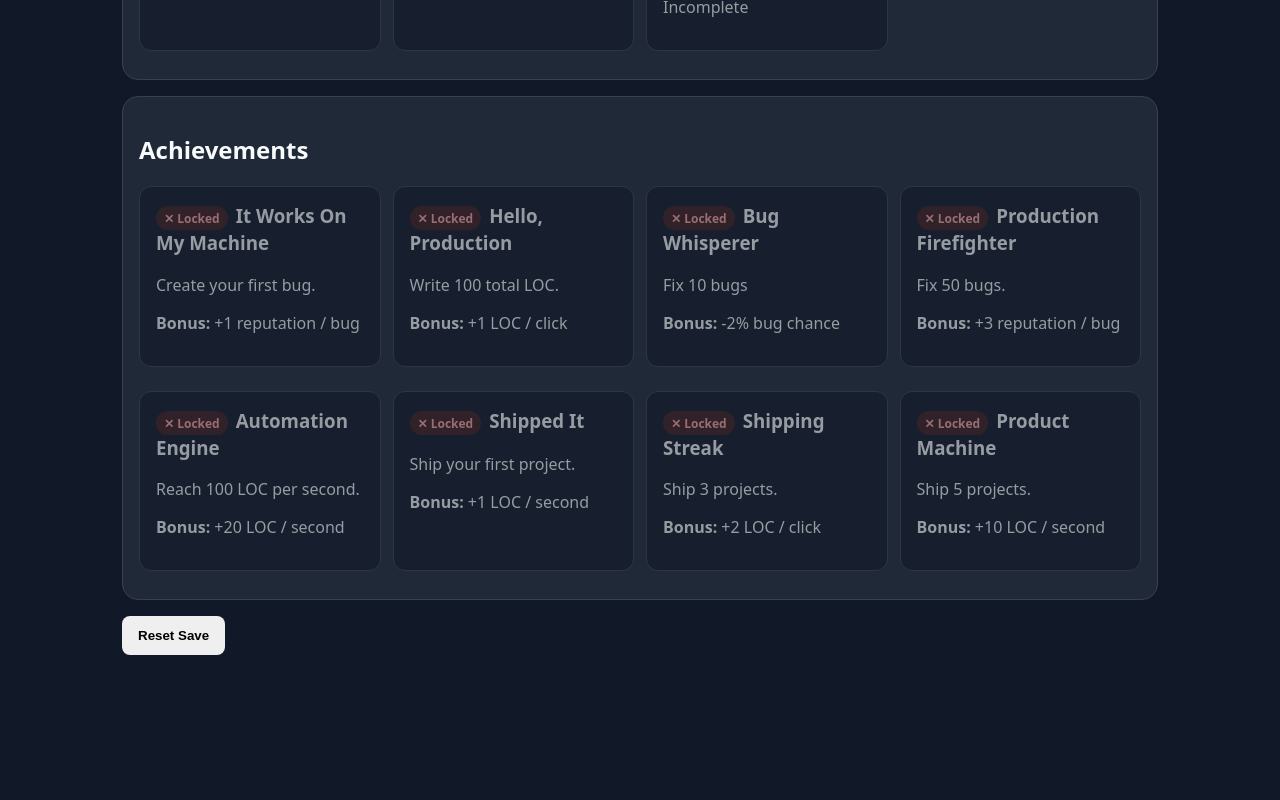
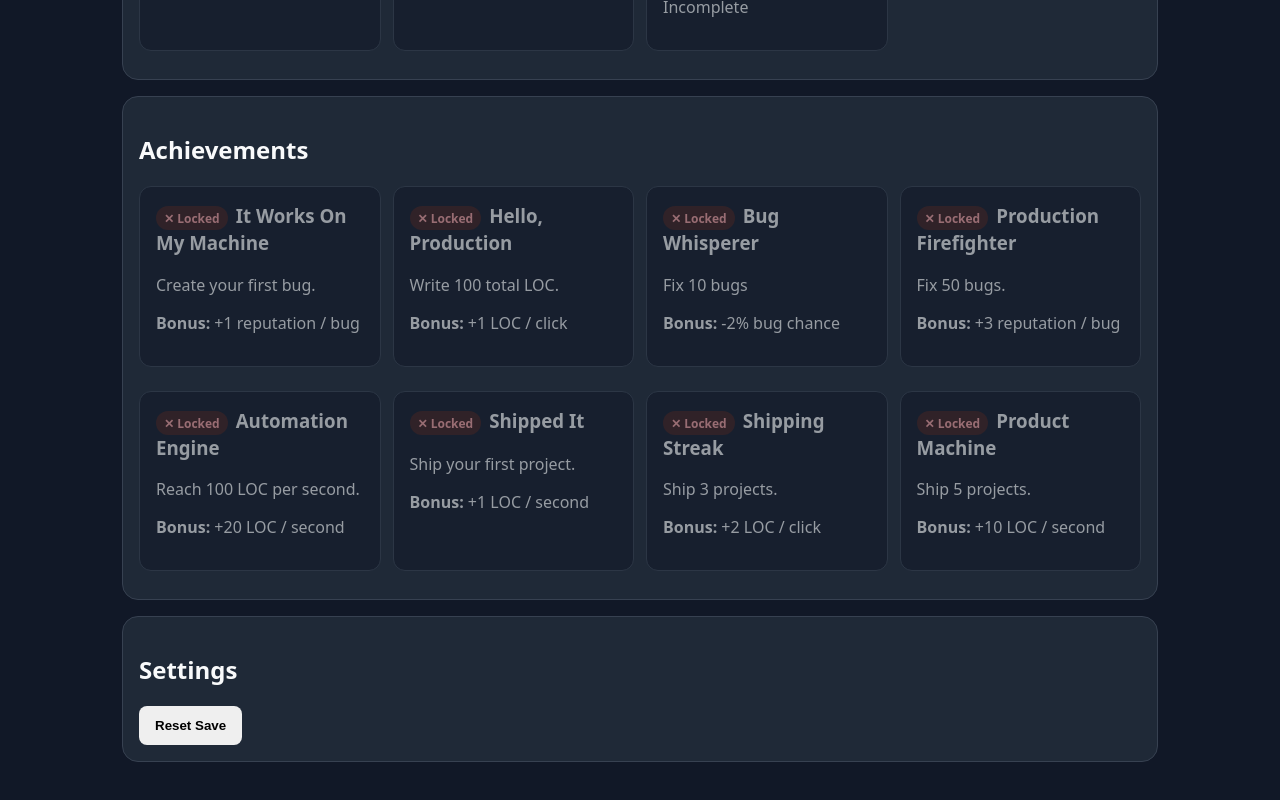
Before and after one commit to BlazingHotCode/commit-clicker, a React (Vite) app: page / in a window 1280 px wide. Shown: the part 2916-3716 px from the top of the page. Before the commit the page ends 3603 px from the top, so only its background shows below. Built offline with nearby package versions, Linux system fonts and the light colour scheme.

Commit message:
move reset into settings section

```diff
--- a/src/App.tsx
+++ b/src/App.tsx
@@ -62,6 +62,9 @@ function App() {
         onPrestige={() => dispatch({ type: "PRESTIGE" })}
       />
 
+      <section>
+        <h2>Settings</h2>
+
         <button
           onClick={() => {
             const confirmed = window.confirm(
@@ -76,6 +79,7 @@ function App() {
         >
           Reset Save
         </button>
+      </section>
     </GameLayout>
   );
 }
```
Lines whose indentation alone changed are shown as unchanged.
